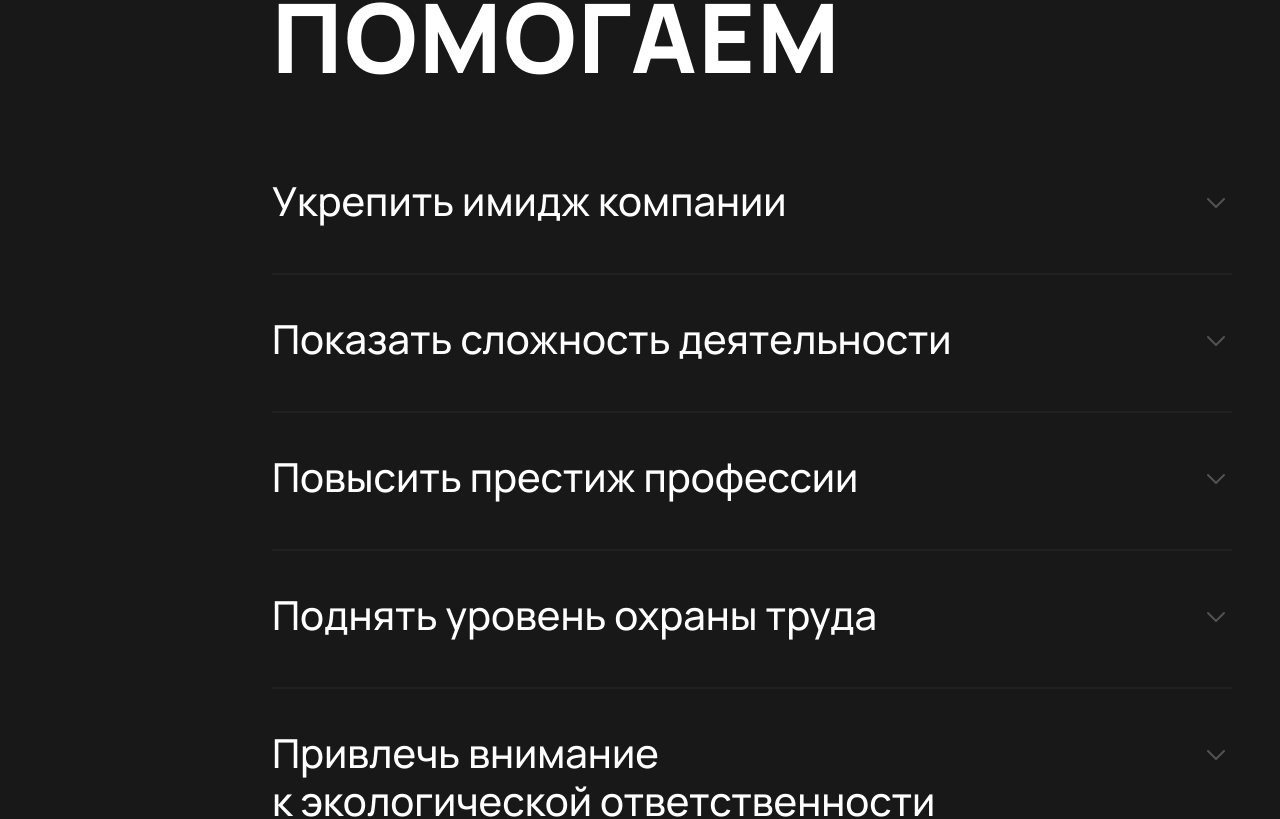
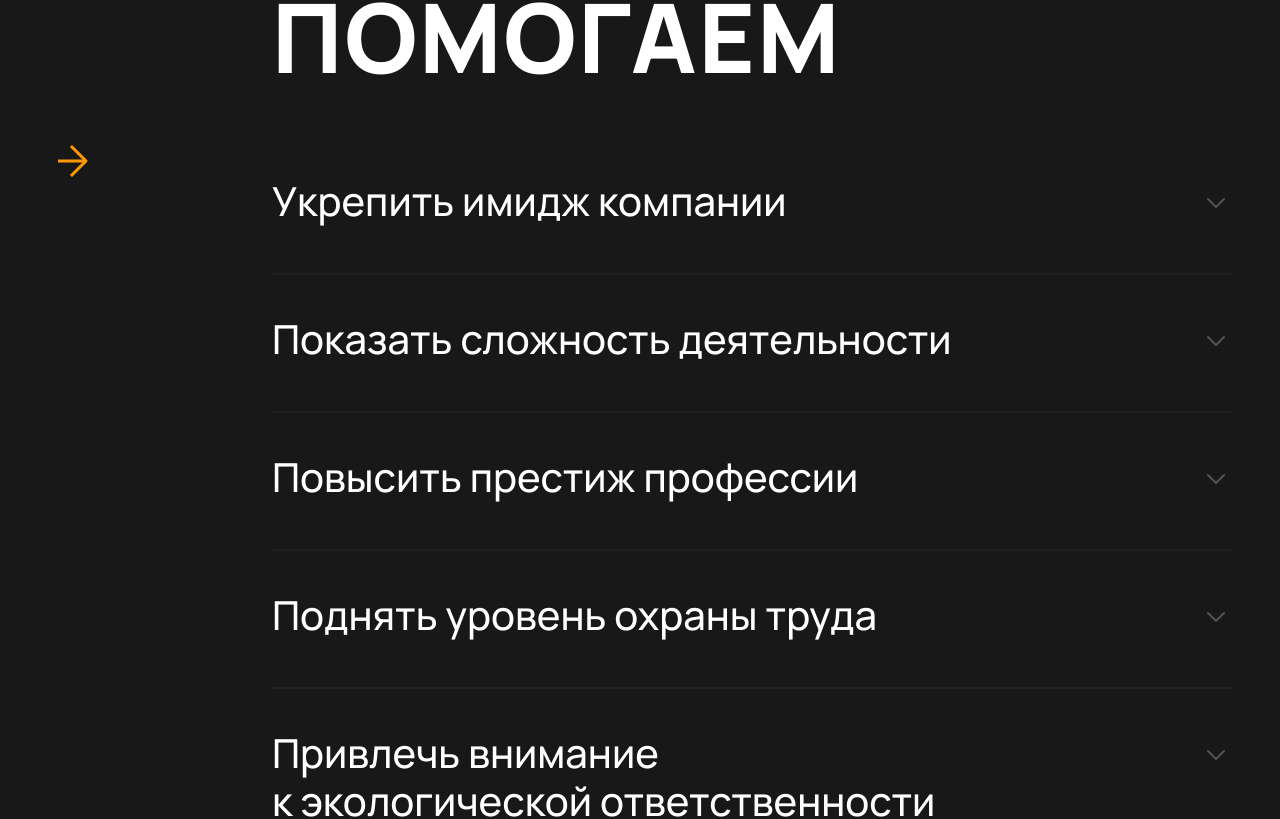
Before and after one commit to emildokukin/PromVisio, a React (Vite) app: page / in a window 1280 px wide. Shown: the part 943-1762 px from the top of the page. Built offline with nearby package versions, Linux system fonts and the light colour scheme.

Commit message:
Add Help arrow

```diff
--- a/src/components/pages/home/Help.module.scss
+++ b/src/components/pages/home/Help.module.scss
@@ -16,8 +16,21 @@
 }
 
 .items {
-  margin-top: 88px;
+  position: relative;
+  margin-top: 48px;
   list-style-type: none;
+
+  .pointer {
+    @include desktop {
+      position: absolute;
+      left: 0;
+      display: block;
+      width: 48px;
+      height: 48px;
+      background-image: url('../../../icons/arrow-circleless.svg');
+      transition: all 0.35s ease;
+    }
+  }
 
   @include mobile {
     margin-top: 24px;
@@ -25,36 +38,33 @@
 }
 
 .item {
+  padding-top: 40px;
   cursor: pointer;
 
-  &:first-child {
+  @include mobile {
+    padding-top: 24px;
+  }
+
+  &:first-of-type {
     @include mobile {
       padding-top: 24px;
       border-top: solid 2px #202020;
     }
   }
 
-  &:last-child {
+  &:last-of-type {
     @include mobile {
       padding-bottom: 24px;
       border-bottom: solid 2px #202020;
     }
   }
 
-  &:not(:last-child) {
+  &:not(:last-of-type) {
     padding-bottom: 48px;
     border-bottom: solid 2px #202020;
 
     @include mobile {
       padding-bottom: 28px;
-    }
-  }
-
-  &:not(:first-child) {
-    padding-top: 40px;
-
-    @include mobile {
-      padding-top: 24px;
     }
   }
 
@@ -71,23 +81,33 @@
   }
 
   h3 {
-    display: none;
+    display: block;
+    overflow: hidden;
+    transition: all 0.2s ease-in-out;
     user-select: none;
 
     @include desktop {
       max-width: 80%;
-      margin-top: 24px;
     }
 
     @include mobile {
       @include font-adapt-txt-regular;
 
-      margin-top: 16px;
       color: $light-gray;
     }
 
+    &:not(.toggled) {
+      height: 0 !important;
+    }
+
     &.toggled {
-      display: block;
+      @include desktop {
+        margin-top: 24px;
+      }
+
+      @include mobile {
+        margin-top: 16px;
+      }
     }
   }
 
@@ -98,6 +118,7 @@
     width: 32px;
     height: 32px;
     transform: rotate(180deg);
+    transition: transform 0.3s ease;
 
     @include mobile {
       top: 6px;
--- a/src/components/pages/home/Help.tsx
+++ b/src/components/pages/home/Help.tsx
@@ -1,21 +1,34 @@
 import clsx from 'clsx'
 import styles from './Help.module.scss'
-import {ReactNode, useCallback, useState} from 'react'
+import {ReactNode, useCallback, useRef, useState} from 'react'
 
 export interface HelpItem {
   title: ReactNode
   text: string
 }
 
-const HelpItem = ({title, text}: HelpItem) => {
-  const [isToggled, setIsToggled] = useState(false)
+interface HelpItemProps extends HelpItem {
+  isToggled: boolean
+  updatePointerPosition: (top: number) => void
+  onClick: () => void
+}
+
+const HelpItem = ({title, text, isToggled, updatePointerPosition, onClick}: HelpItemProps) => {
+  const itemRef = useRef<HTMLLIElement>(null)
 
   const handleClick = useCallback(() => {
-    setIsToggled((prev) => !prev)
+    onClick()
+
+    const item = itemRef.current
+    const parent = item?.parentElement
+
+    if (item && parent) {
+      updatePointerPosition(item?.getBoundingClientRect().top - parent?.getBoundingClientRect().top + 40)
+    }
   }, [])
 
   return (
-    <li className={styles.item} onClick={handleClick}>
+    <li className={styles.item} onClick={handleClick} ref={itemRef}>
       <h2>
         {title}
 
@@ -26,19 +39,41 @@ const HelpItem = ({title, text}: HelpItem) => {
         />
       </h2>
 
-      <h3 className={clsx({[styles.toggled]: isToggled})}>{text}</h3>
+      <h3
+        className={clsx({[styles.toggled]: isToggled})}
+        ref={(node) => {
+          if (node) {
+            node.style.height = node.scrollHeight + 'px'
+          }
+        }}
+      >
+        {text}
+      </h3>
     </li>
   )
 }
 
 const Help = ({items}: {items: HelpItem[]}) => {
+  const [pointerTop, setPointerTop] = useState(0)
+  const [currentIndex, setCurrentIndex] = useState<number | null>(null)
+
+  const updatePointerPosition = useCallback((top: number) => setPointerTop(top), [])
+
   return (
     <section className={styles.help}>
       <h1>помогаем</h1>
 
       <ul className={styles.items}>
+        <div className={styles.pointer} style={{top: pointerTop}}></div>
+
         {items.map((item, index) => (
-          <HelpItem key={index} {...item} />
+          <HelpItem
+            key={index}
+            {...item}
+            updatePointerPosition={updatePointerPosition}
+            isToggled={currentIndex === index}
+            onClick={() => setCurrentIndex(index)}
+          />
         ))}
       </ul>
     </section>
```
